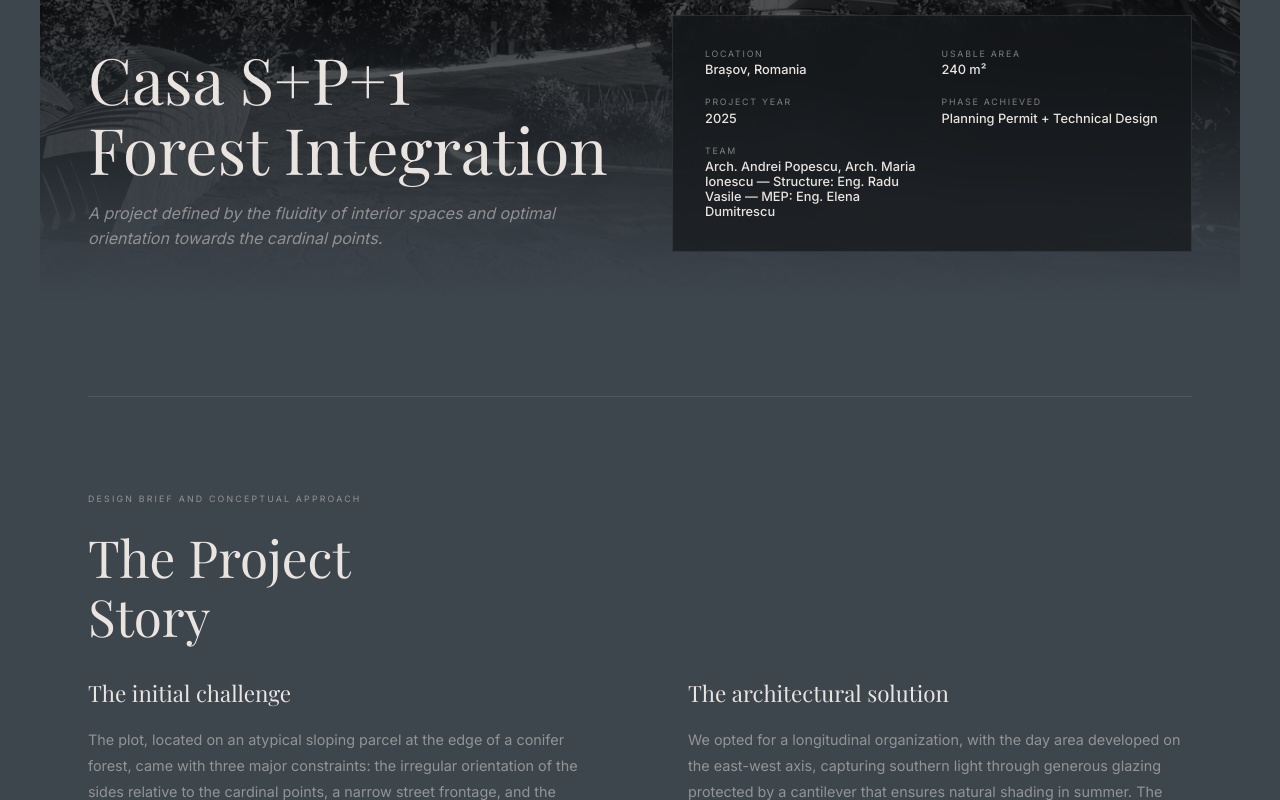
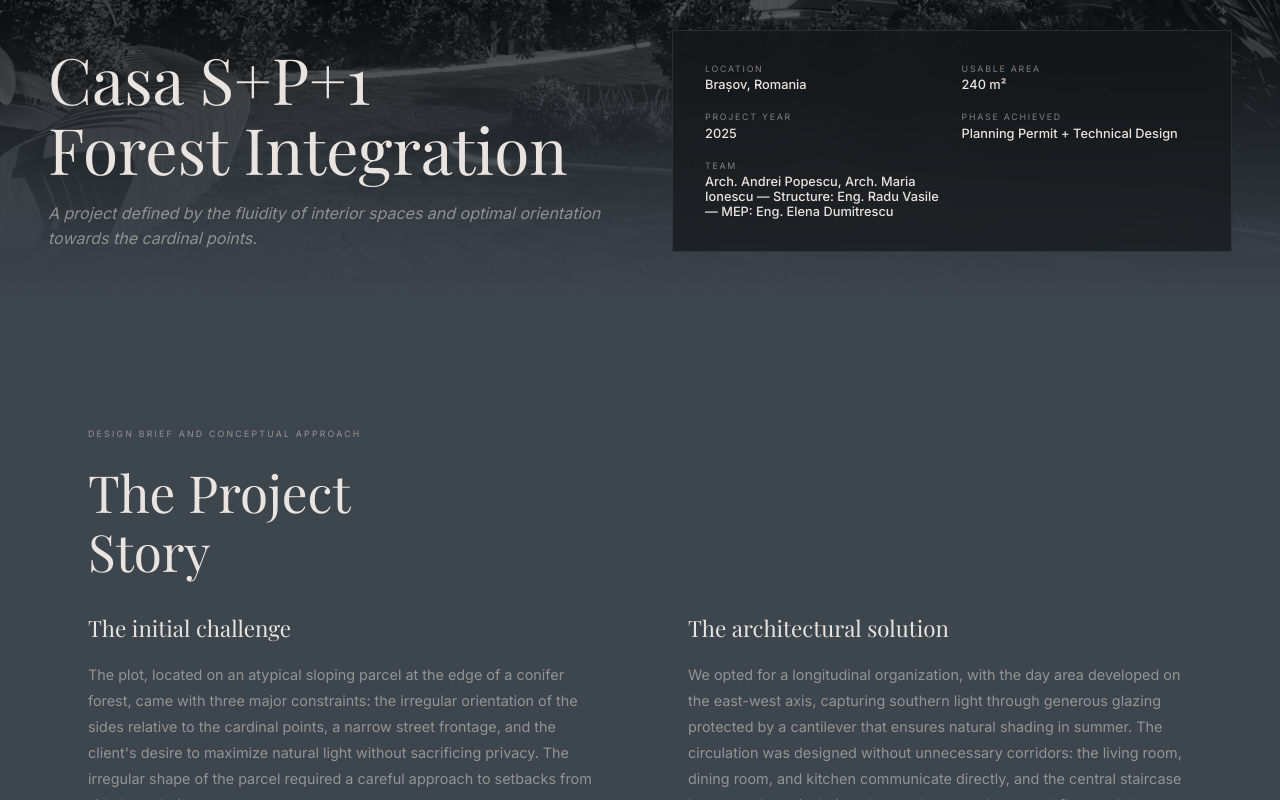
Before and after one commit to alexlescinschi/consar, an Eleventy site: page src/content/projects/casa-in-padure.en.md in a window 1280 px wide. Shown: the part 500-1300 px from the top of the page. Built offline with nearby package versions, Linux system fonts and the light colour scheme; Eleventy itself is replaced by a stand-in of ours; files that its build step writes are made by us from their sources; a web font is replaced by a local one.

Commit message:
Full-width hero on project pages (hero outside container)

```diff
--- a/src/_layouts/project.njk
+++ b/src/_layouts/project.njk
@@ -6,7 +6,6 @@ nav_active: projects
 <style>
 .hero {
     position: relative;
-    margin: -8rem -3rem 0;
     min-height: 100vh;
     display: flex;
     flex-direction: column;
@@ -284,21 +283,20 @@ nav_active: projects
 }
 </style>
 
-<div class="container">
-    {% for block in blocks %}
-        {% if block.type === 'hero' %}
+{% set hero = blocks[0] %}
+{% if hero and hero.type === 'hero' %}
 <section class="hero">
     <div class="hero-bg">
-                <img src="{{ block.image }}" alt="{{ block.title }}" loading="eager">
+        <img src="{{ hero.image }}" alt="{{ hero.title }}" loading="eager">
     </div>
     <div class="hero-overlay"></div>
     <div class="hero-content">
         <div class="hero-title">
-                    <h1>{{ block.title | replace('\n', '<br>') | safe }}</h1>
-                    <p class="subtitle">{{ block.subtitle }}</p>
+            <h1>{{ hero.title | replace('\n', '<br>') | safe }}</h1>
+            <p class="subtitle">{{ hero.subtitle }}</p>
         </div>
         <dl class="tech-card">
-                    {% for field in block.tech_fields %}
+            {% for field in hero.tech_fields %}
             <div {% if loop.last and field.label == 'Echipă' %}style="grid-column: 1 / -1;"{% endif %}>
                 <dt>{{ field.label }}</dt>
                 <dd>{{ field.value }}</dd>
@@ -307,10 +305,12 @@ nav_active: projects
         </dl>
     </div>
 </section>
+{% endif %}
 
-        <hr class="section-divider">
-
-        {% elif block.type === 'story_2col' %}
+<div class="container">
+    {% for block in blocks %}
+        {% if not loop.first or block.type !== 'hero' %}
+        {% if block.type === 'story_2col' %}
         <span class="section-label">{{ block.label }}</span>
         <h2 class="section-title">{{ block.title | replace('\n', '<br>') | safe }}</h2>
         <div class="story-grid">
@@ -420,6 +420,7 @@ nav_active: projects
             </div>
         </div>
         {% endif %}
+        {% endif %}
 
     {% endfor %}
 </div>
```
Lines whose indentation alone changed are shown as unchanged.
